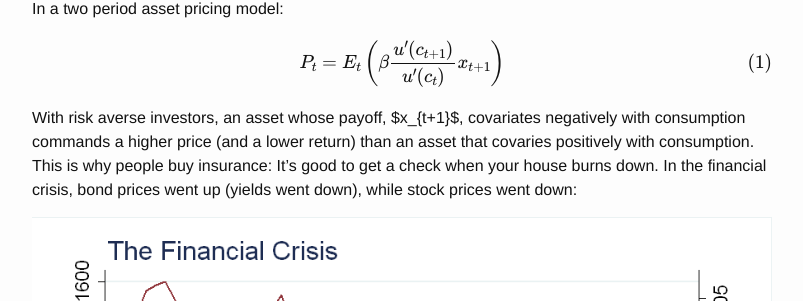
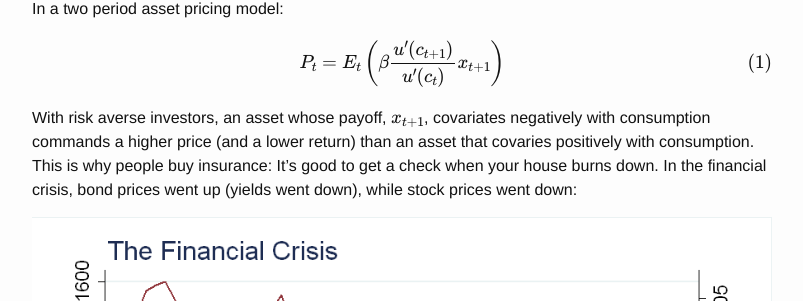
Before and after one commit to mcsammon/mcsammon.github.io, a Jekyll site: the page built from _posts/2016-07-31-divyields.markdown, in a window 1280 px wide and 900 px high, scrolled down 4393 px. Shown: the part 154-455 px from the top of the window, without its empty margins (238-1041 px from the left). Built offline with Jekyll 4.4.1, drawn with Linux system fonts in a browser that asks for light colours; formulas are drawn with MathJax 3; some of the changed text lies outside the part shown.

Commit message:
math mode fix

```diff
--- a/_posts/2016-07-31-divyields.markdown
+++ b/_posts/2016-07-31-divyields.markdown
@@ -15,7 +15,7 @@
 
 # Dividend Yield
 
-Dividend yield, $D/P$, can increase for two reasons - either dividends go up, or prices go down: <br />
+Dividend yield, $$D/P$$, can increase for two reasons - either dividends go up, or prices go down: <br />
 
 ![fig](/Post_Images/7_31_2016/dyieldsp500.png)
 
@@ -49,7 +49,7 @@
 \begin{equation}
 P_t= E_t \left(\beta \frac{u'(c_{t+1})}{u'(c_t)} x_{t+1} \right)
 \end{equation}
-With risk averse investors, an asset whose payoff, $x_{t+1}$, covariates negatively with consumption commands a higher price (and a lower return) than an asset that covaries positively with consumption.  This is why people buy insurance: It's good to get a check when your house burns down.  In the financial crisis, bond prices went up (yields went down), while stock prices went down: <br />
+With risk averse investors, an asset whose payoff, $$x_{t+1}$$, covariates negatively with consumption commands a higher price (and a lower return) than an asset that covaries positively with consumption.  This is why people buy insurance: It's good to get a check when your house burns down.  In the financial crisis, bond prices went up (yields went down), while stock prices went down: <br />
 
 ![fig](/Post_Images/7_31_2016/crisis.png)
 
```
